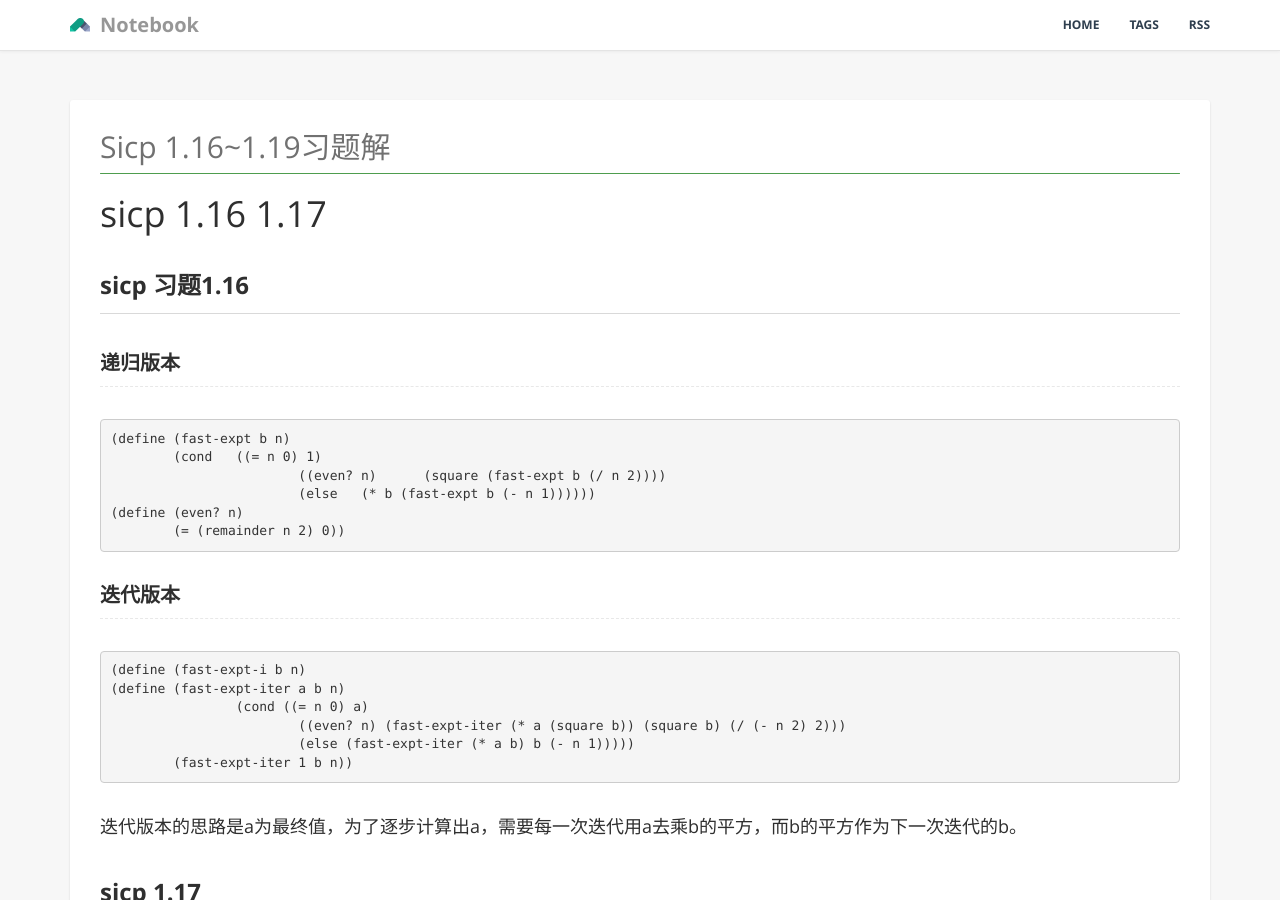
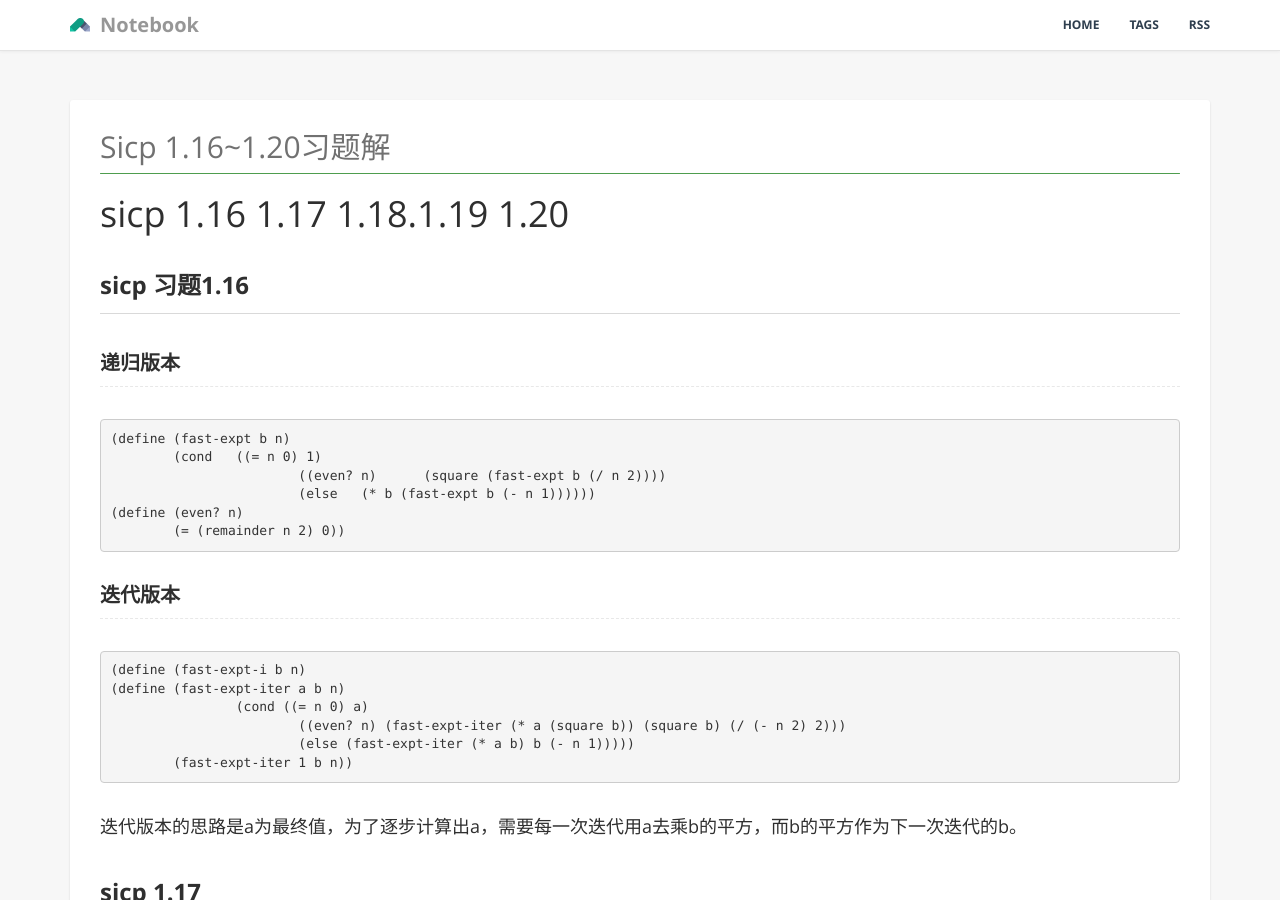
Before and after one commit to dong1224/dong1224.github.io, a Jekyll site: the page built from _posts/201808/2018-08-20-sicp-1.16~1.20习题解.md, in a window 1280 px wide and 900 px high. Built offline with Jekyll 4.4.1, drawn with Linux system fonts in a browser that asks for light colours; our own code applies the rules of GitHub Pages for plain Markdown files; some of the changed text lies outside the part shown.

Commit message:
sicp 1.20

```diff
--- a/_posts/201808/2018-08-20-sicp-1.16~1.19习题解.md
+++ b/_posts/201808/2018-08-20-sicp-1.16~1.20习题解.md
@@ -1,4 +1,4 @@
-# sicp 1.16 1.17
+# sicp 1.16 1.17 1.18.1.19 1.20
 ## sicp 习题1.16
 
 ### 递归版本
@@ -52,3 +52,6 @@
                       p
                       q
                       (- n 1)))))</code></pre>
+
+## exercise 1.20
+Procedure remainder is called 18 times
```
